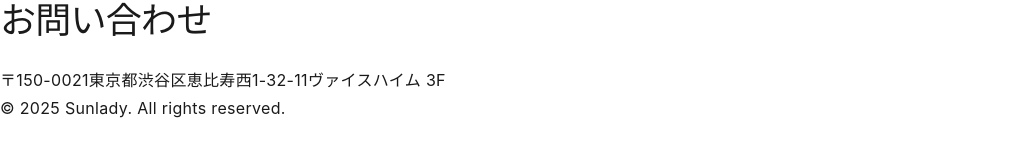
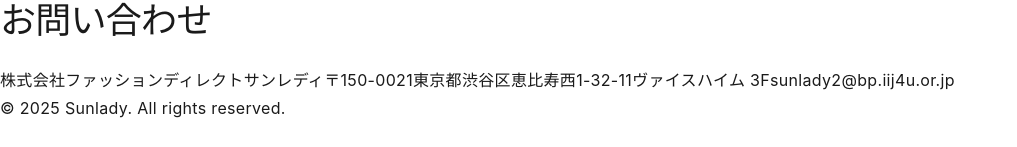
Before and after one commit to harukaaatashi/sunlady-home, a Next.js app: page /about in a window 1280 px wide. Shown: the part 3854-4001 px from the top of the page, without its empty margins (0-1017 px from the left). Built offline with nearby package versions, Linux system fonts and the light colour scheme.

Commit message:
フッターにお問い合わせ情報を追加

```diff
--- a/src/app/layout.tsx
+++ b/src/app/layout.tsx
@@ -65,9 +65,13 @@
                 <h2 className="text-lg font-semibold mb-4">お問い合わせ</h2>
                 <ul className="space-y-3">
                   <li className="text-gray-600 dark:text-gray-300">
+                    <span className="block">株式会社ファッションディレクトサンレディ</span>
                     <span className="block">〒150-0021</span>
                     <span className="block">東京都渋谷区恵比寿西1-32-11</span>
                     <span className="block">ヴァイスハイム 3F</span>
+                    <a href="mailto:sunlady2@bp.iij4u.or.jp" className="block mt-2 hover:text-blue-600 dark:hover:text-blue-400 transition-colors">
+                      sunlady2@bp.iij4u.or.jp
+                    </a>
                   </li>
                 </ul>
               </div>
```
